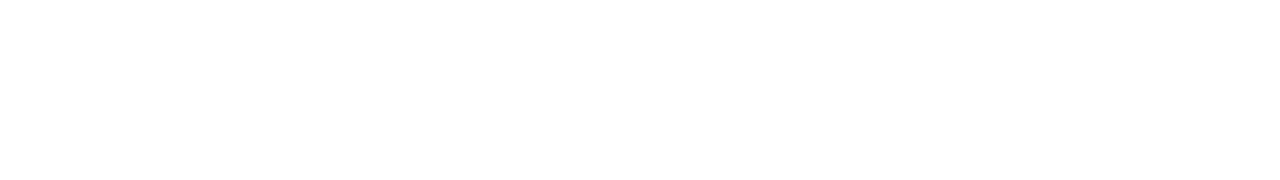
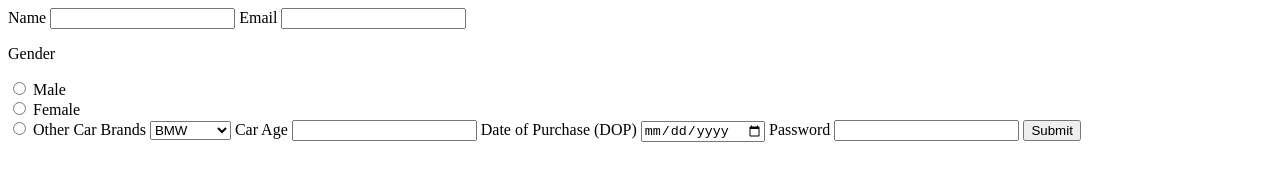
Before and after one commit to acciojob/car-insurance-form-amritmohan, a website: page main.html in a window 1280 px wide. Drawn offline with Linux system fonts and the light colour scheme.

Commit message:
created a submission

```diff
--- a/main.html
+++ b/main.html
@@ -11,6 +11,39 @@
     <script type="text/javascript" src="./script.js">
 </script>
 
+	<form action="#" method="post">
+        <label for="name">Name</label>
+        <input type="text" id="name" name="name" required>
+
+        <label for="email">Email</label>
+        <input type="email" id="email" name="email" required>
+
+        <p>Gender</p>
+        <input type="radio" id="male" name="gender" value="male" required>
+        <label for="male">Male</label><br>
+        <input type="radio" id="female" name="gender" value="female" required>
+        <label for="female">Female</label><br>
+        <input type="radio" id="other" name="gender" value="other" required>
+        <label for="other">Other</label>
+
+        <label for="cars">Car Brands</label>
+        <select id="cars" name="cars">
+            <option value="bmw">BMW</option>
+            <option value="audi">Audi</option>
+            <option value="mercedes">Mercedes</option>
+        </select>
+
+        <label for="carage">Car Age</label>
+        <input type="number" id="carage" name="carage" required>
+
+        <label for="dop">Date of Purchase (DOP)</label>
+        <input type="date" id="dop" name="dop" required>
+
+        <label for="password">Password</label>
+        <input type="password" id="password" name="password" required>
+
+        <button type="submit">Submit</button>
+    </form>
 </body>
 
 </html>
```
